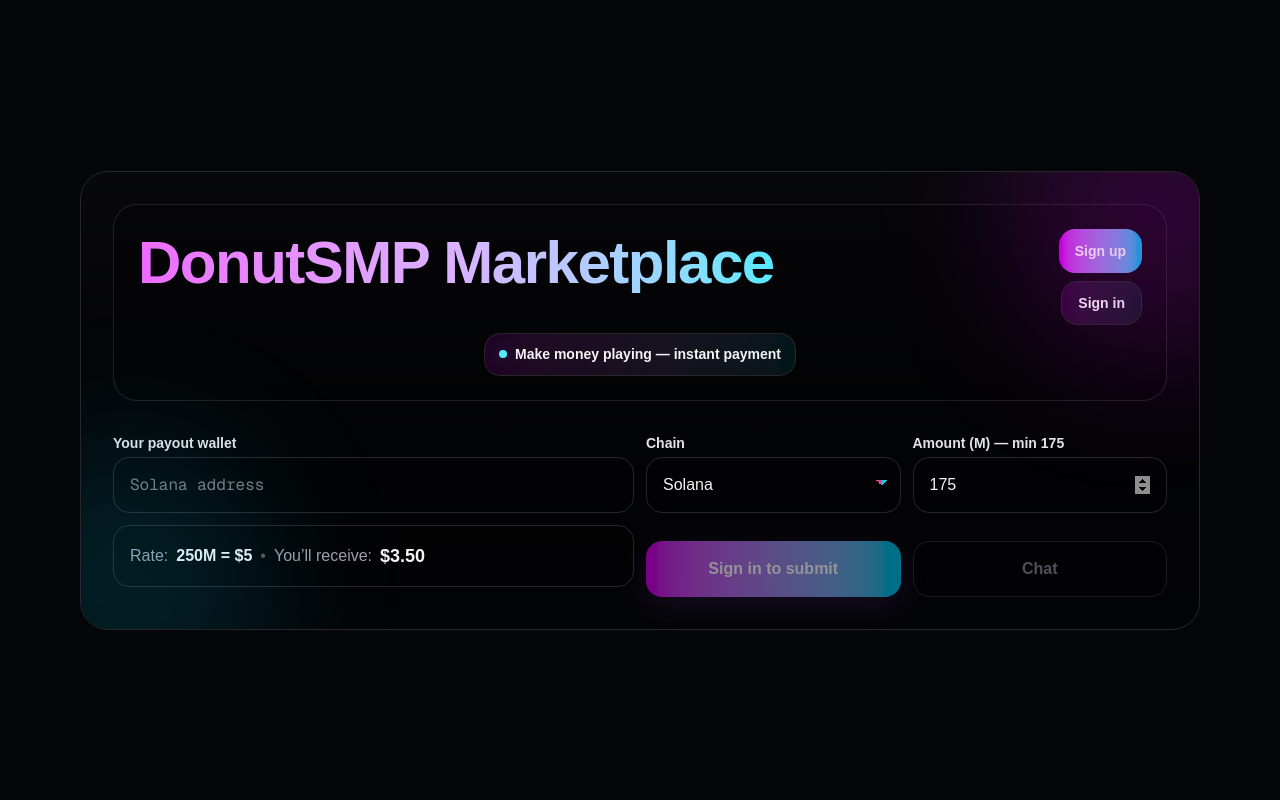
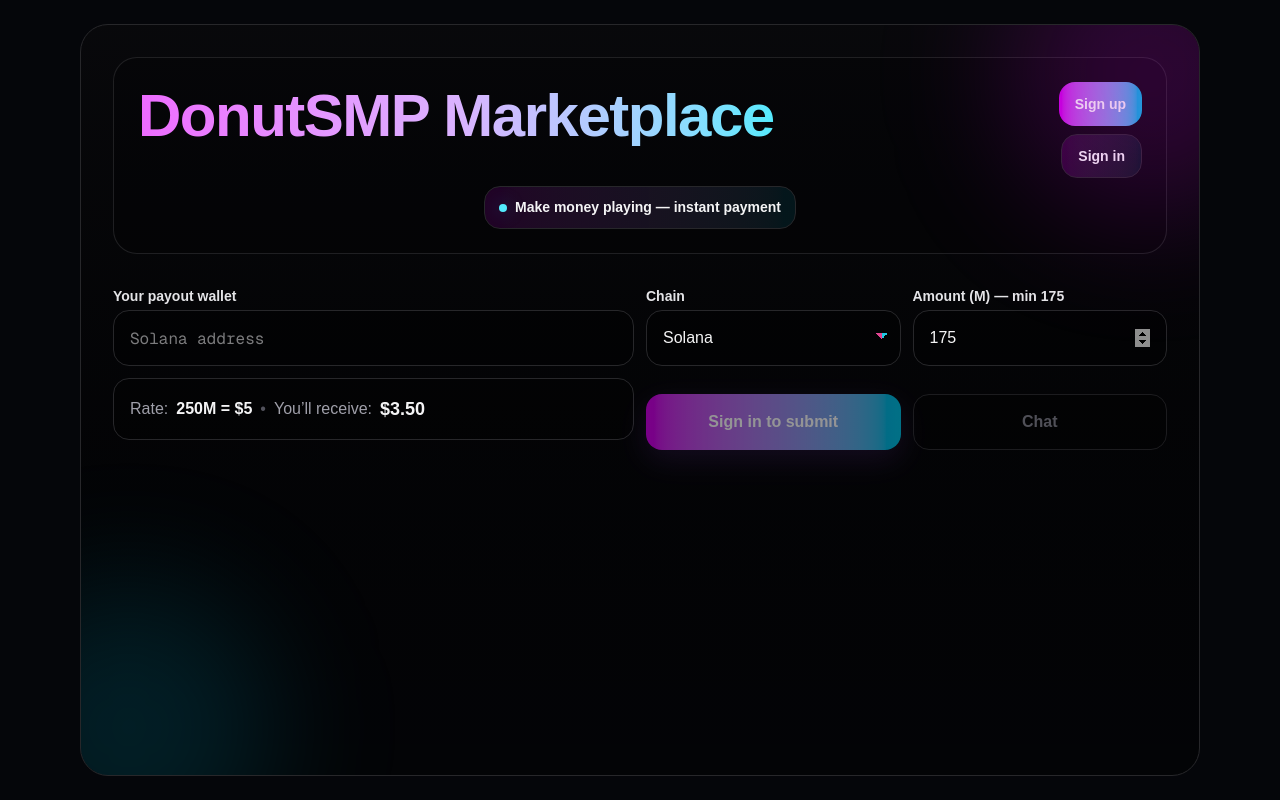
Before and after one commit to Belingerul/donutsmp-marketplace, a Next.js app: page / in a window 1280 px wide. Built offline with nearby package versions, Linux system fonts and the light colour scheme; no server answers.

Commit message:
ui: increase desktop height

```diff
--- a/src/app/page.tsx
+++ b/src/app/page.tsx
@@ -127,7 +127,7 @@
   return (
     <main className="min-h-dvh bg-[#05060a] text-zinc-100 flex items-stretch sm:items-center">
       <div className="mx-auto w-full max-w-4xl lg:max-w-6xl 2xl:max-w-7xl px-2 sm:px-4 py-3 sm:py-6">
-        <div className="relative overflow-hidden rounded-[28px] border border-zinc-800 bg-gradient-to-b from-zinc-950/80 to-black/40 p-4 sm:p-6 lg:p-8 min-h-[calc(100dvh-1.5rem)] sm:min-h-0">
+        <div className="relative overflow-hidden rounded-[28px] border border-zinc-800 bg-gradient-to-b from-zinc-950/80 to-black/40 p-4 sm:p-6 lg:p-8 min-h-[calc(100dvh-1.5rem)] sm:min-h-0 lg:min-h-[calc(100vh-3rem)]">
           <div className="pointer-events-none absolute -top-24 -right-24 h-72 w-72 rounded-full bg-fuchsia-600/20 blur-3xl" />
           <div className="pointer-events-none absolute -bottom-24 -left-24 h-72 w-72 rounded-full bg-cyan-500/15 blur-3xl" />
           <SiteHeader />
```
